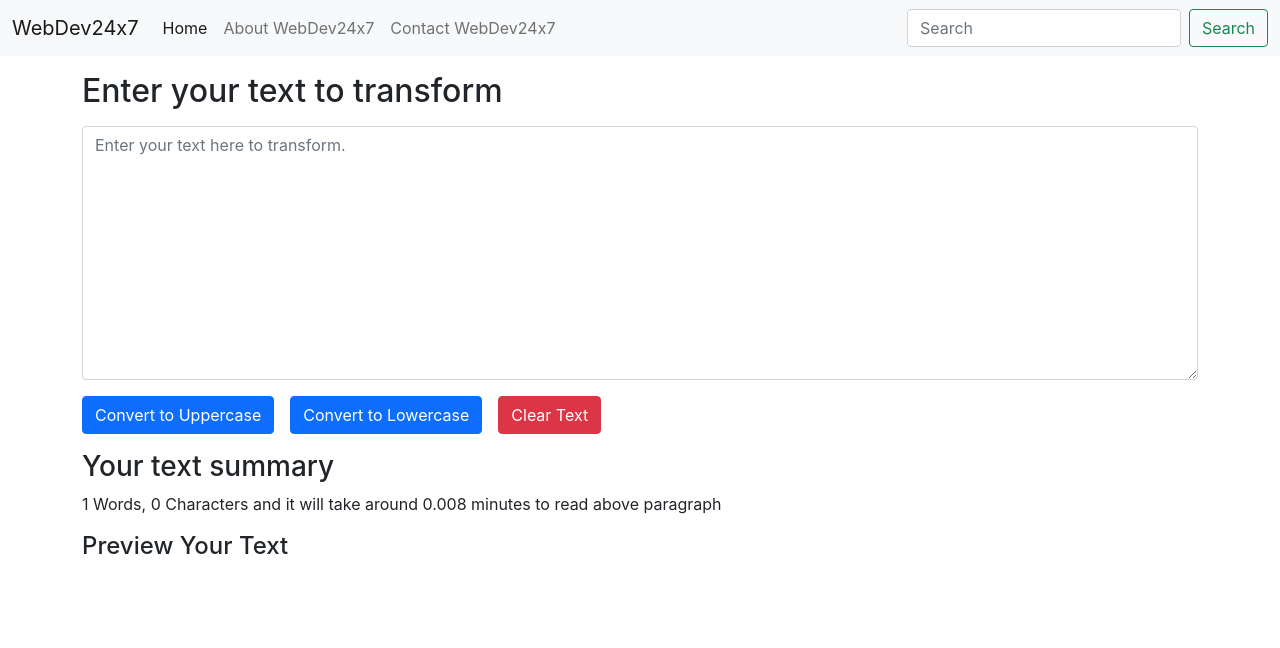
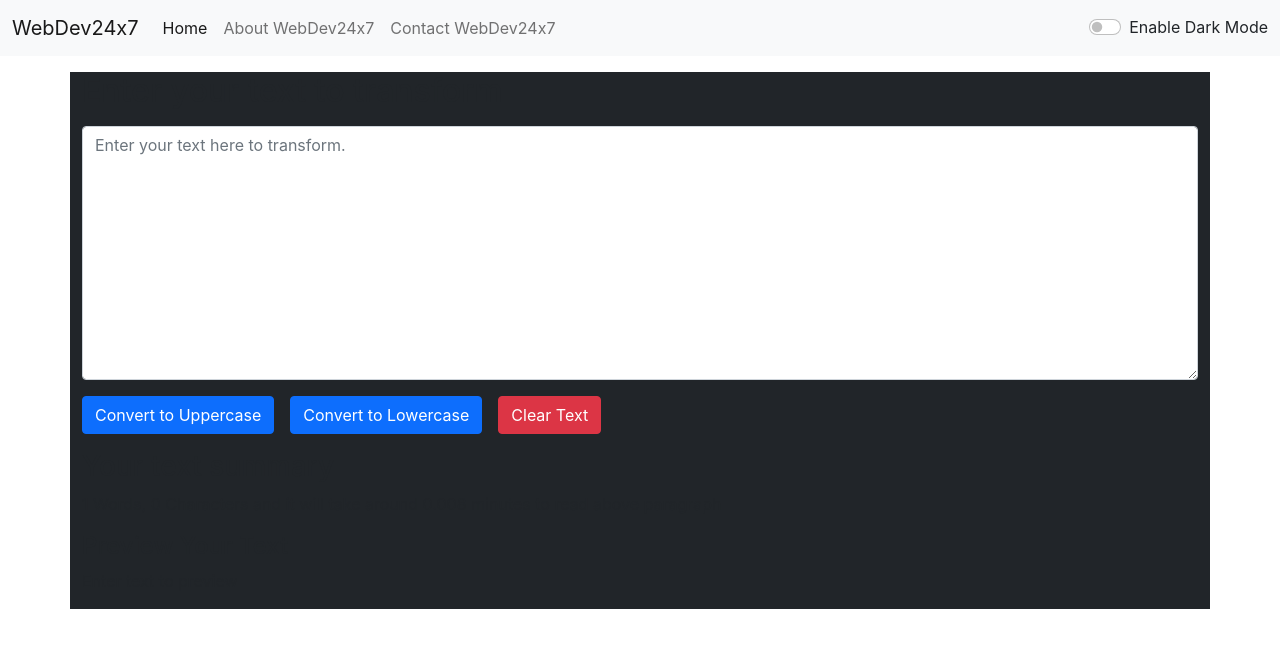
Before and after one commit to rajatAvianWE/textutils, a React (Create React App) app: page / in a window 1280 px wide. Shown: the top 648 px of the page. Built offline with nearby package versions, Linux system fonts and the light colour scheme.

Commit message:
after dark mode initialize

```diff
--- a/src/App.js
+++ b/src/App.js
@@ -1,12 +1,25 @@
+import { useState } from 'react';
 import './App.css';
 import Navbar from './components/Navbar';
 import TextForm from './components/TextForm';
 
+
+
 function App() {
+  const [mode, setMode] = useState("light");
+
+  const handleMode = ()=>{
+    if(mode === 'light'){
+      setMode('dark');
+    }else{
+      setMode('light');
+    }
+  }
+
   return (
     <>
-      <Navbar title="WebDev24x7" home="Home" about="About WebDev24x7" contact="Contact WebDev24x7" />
-      <div className='container'>
+      <Navbar title="WebDev24x7" home="Home" about="About WebDev24x7" contact="Contact WebDev24x7" mode={mode} handleMode={handleMode} />
+      <div className='container bg-dark'>
         <TextForm label="Enter your text to transform" />
       </div>
     </>
--- a/src/components/Navbar.js
+++ b/src/components/Navbar.js
@@ -3,7 +3,7 @@ import PropTypes from 'prop-types'
 
 export default  function Navbar(props){
     return(
-        <nav className="navbar navbar-expand-lg navbar-light bg-light">
+        <nav className={`navbar navbar-expand-lg navbar-${props.mode} bg-${props.mode}`}>
             <div className="container-fluid">
                 <a className="navbar-brand" href="/">{props.title}</a>
                 <button className="navbar-toggler" type="button" data-bs-toggle="collapse" data-bs-target="#navbarSupportedContent" aria-controls="navbarSupportedContent" aria-expanded="false" aria-label="Toggle navigation">
@@ -21,10 +21,10 @@ export default  function Navbar(props){
                             <a className="nav-link" href="/">{props.contact}</a>
                         </li>
                     </ul>
-                    <form className="d-flex">
-                        <input className="form-control me-2" type="search" placeholder="Search" aria-label="Search" />
-                        <button className="btn btn-outline-success" type="submit">Search</button>
-                    </form>
+                    <div class={`form-check form-switch text-${props.mode === 'light' ? 'dark' : 'light'}`}>
+                        <input className="form-check-input" type="checkbox" onClick={props.handleMode} role="switch" id="darkMode" />
+                        <label className="form-check-label" htmlFor="darkMode">Enable Dark Mode</label>
+                    </div>
                 </div>
             </div>
         </nav>
--- a/src/components/TextForm.js
+++ b/src/components/TextForm.js
@@ -35,7 +35,7 @@ export default function TextForm(props) {
                 <h3>Your text summary</h3>
                 <p>{text.split(" ").length} Words, {text.length} Characters and it will take around { 0.008 * text.split(" ").length } minutes to read above paragraph</p>
                 <h4>Preview Your Text</h4>
-                <p>{text}</p>
+                <p>{text.length > 0 ? text : "Enter text to preview"}</p>
             </div>
         </div>
     )
```
